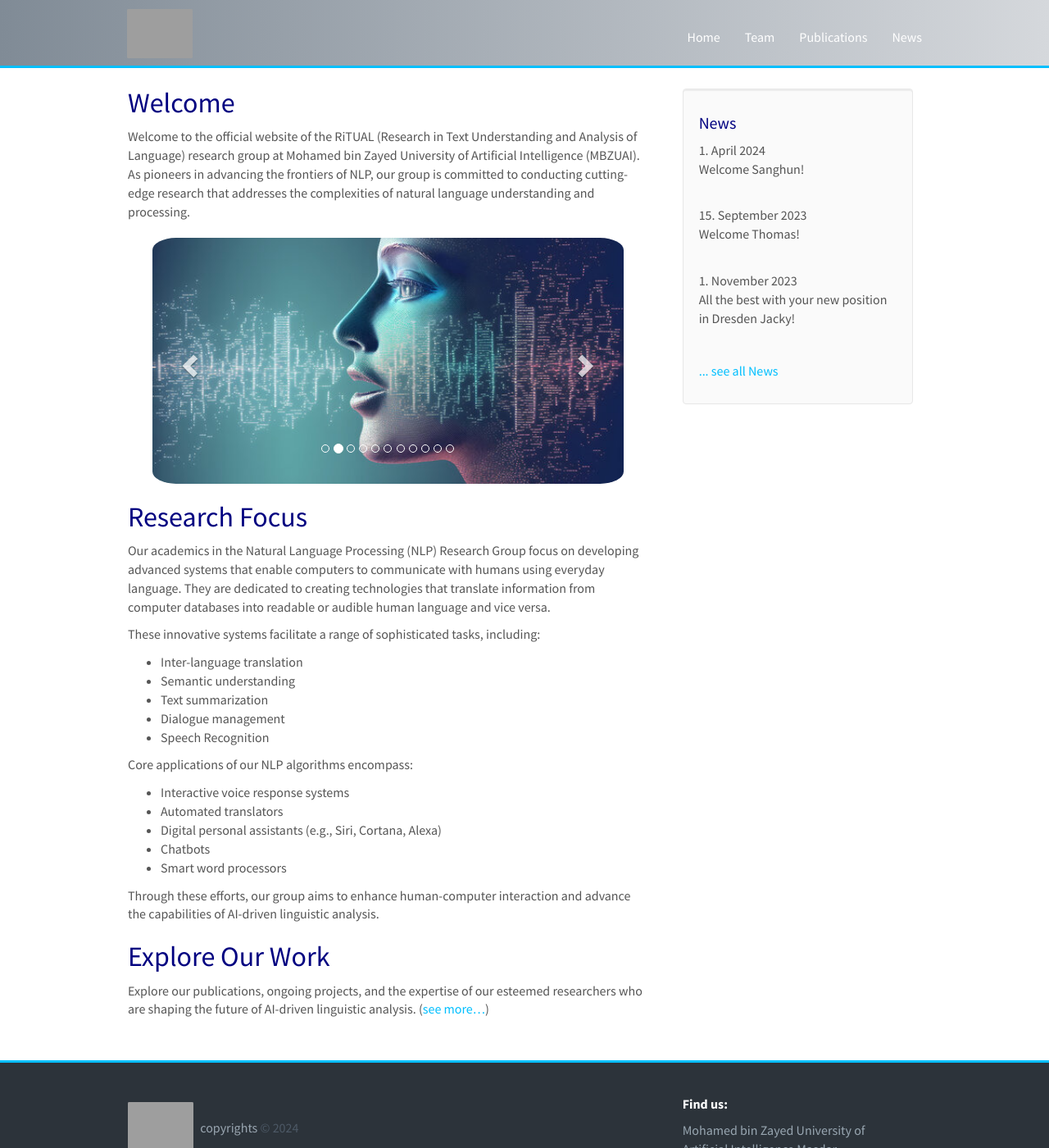
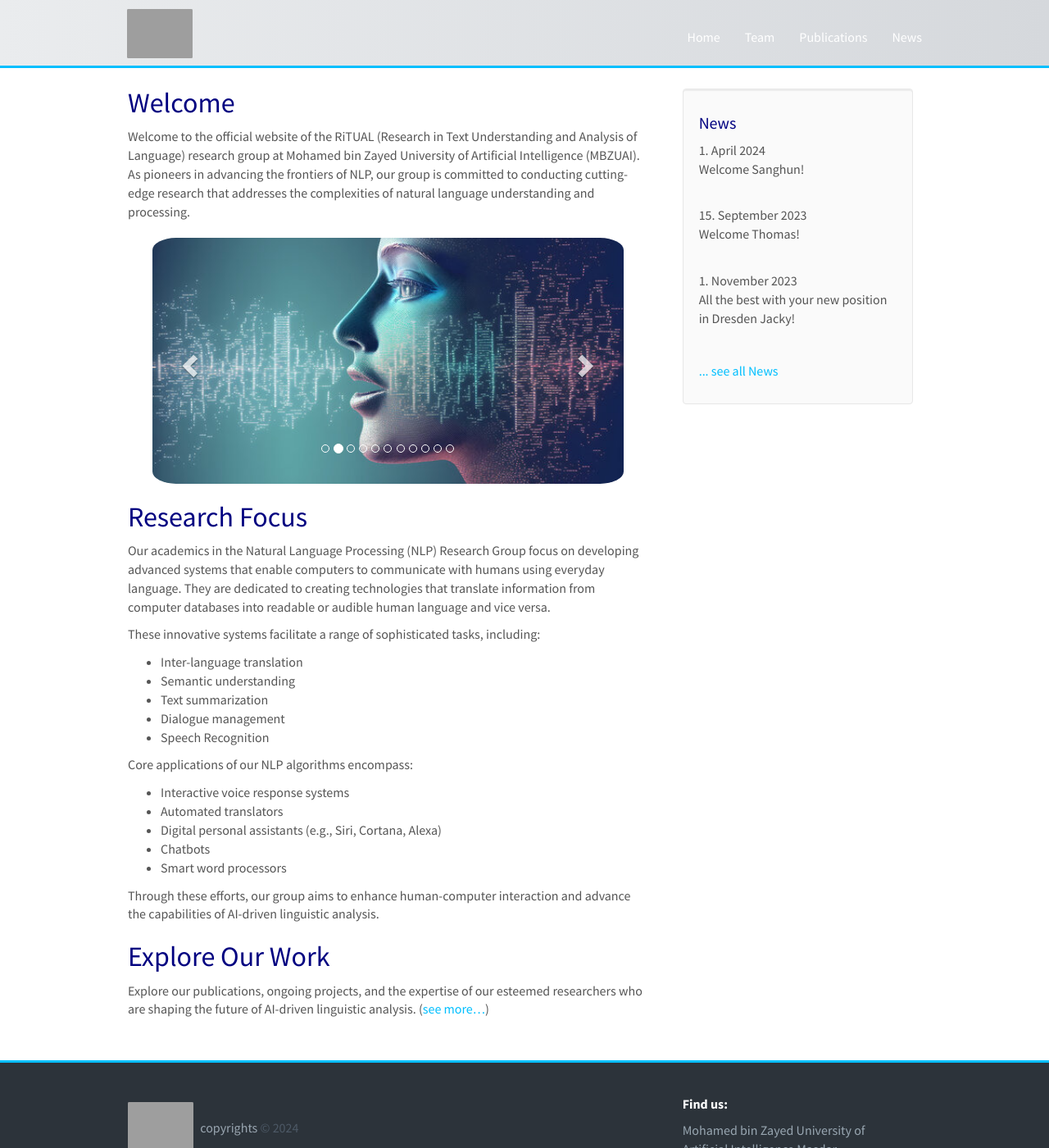
Before and after one commit to RamzaBasharat/MBZUAI, a Jekyll site: the page built from _pages/home.md, in a window 1280 px wide and 1400 px high. Shown: the whole window at 82% size. Built offline with Jekyll 4.4.1, drawn with Linux system fonts in a browser that asks for light colours; nearby versions of some CDN libraries.

```diff
--- a/css/main.scss
+++ b/css/main.scss
@@ -192,7 +192,7 @@ color:#99a7b2;
 /* Navbar background and text color */
 .navbar-default {
 //     background-color: #2c333a; /* Background color */
-    background: linear-gradient(to right, #808B96, #D5D8DC);
+    background: linear-gradient(to right, #EAECEE, #D5D8DC);
     border: none; /* Remove the default border */
     border-bottom: 3px solid #00bfff;
     padding: 20px 0px 10px 0px;
```
